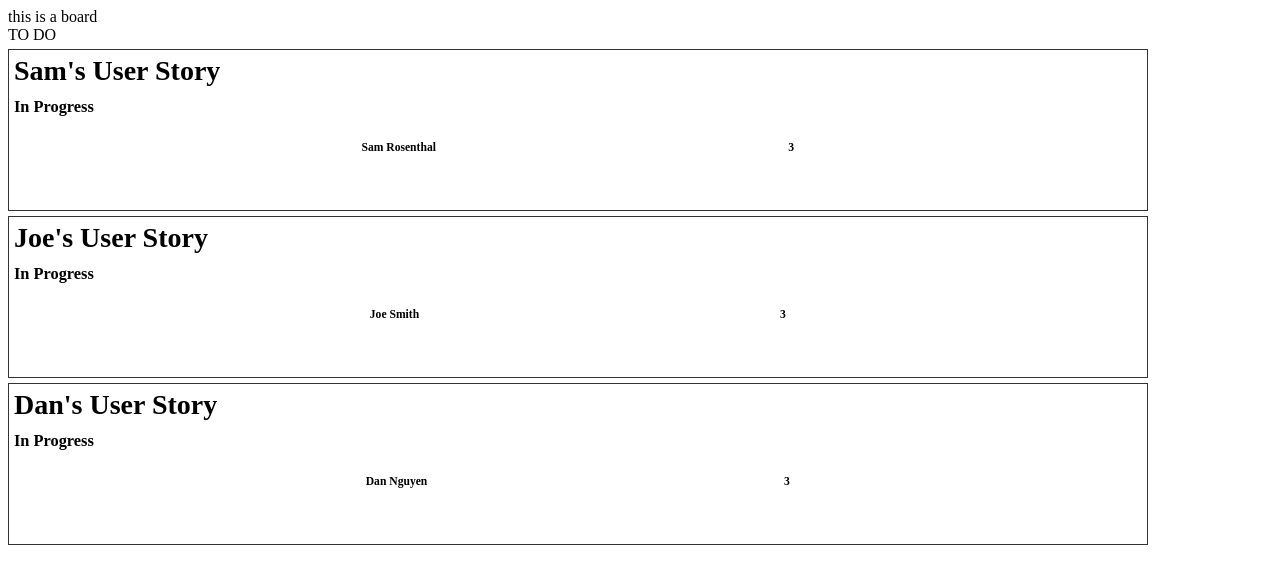
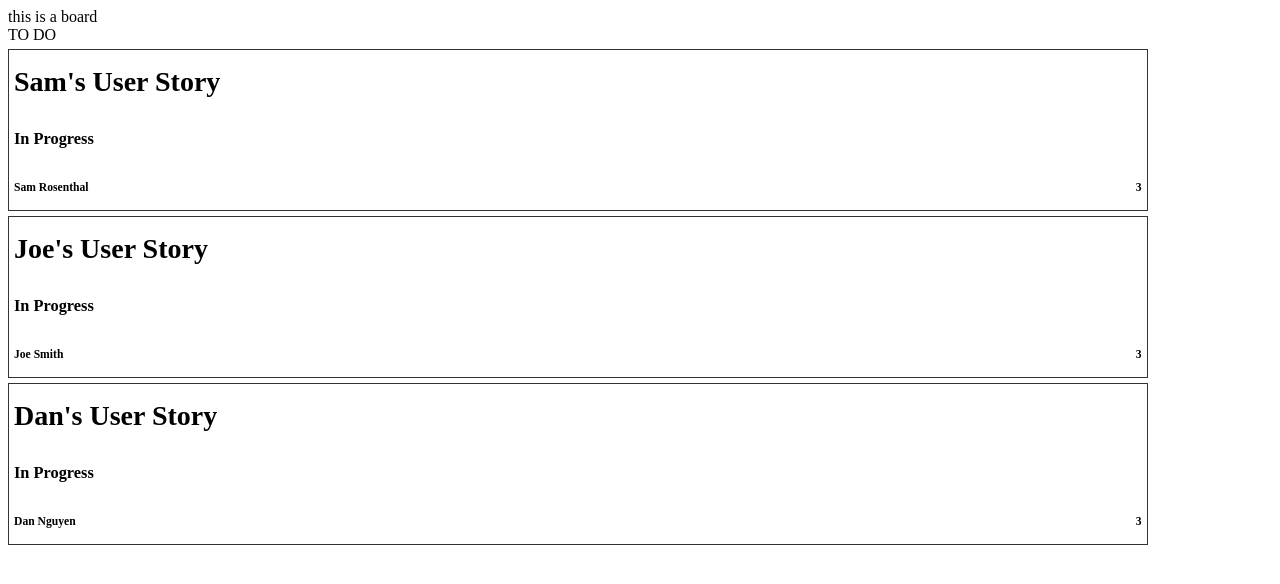
Before and after one commit to SammRosenthal/mini-react-projects, a React (Create React App) app in the folder another-jira-clone/: page / in a window 1280 px wide. Shown: the top 584 px of the page. Built offline with nearby package versions, Linux system fonts and the light colour scheme.

Commit message:
more card styling

```diff
--- a/another-jira-clone/src/components/board/lane/card/card.scss
+++ b/another-jira-clone/src/components/board/lane/card/card.scss
@@ -2,6 +2,7 @@
     border: solid 1px #333;
     display: flex;
     flex-direction: column;
+    justify-content: space-around;
     margin: 5px 0;
     font-size: 14px;
     height: 20vh;
@@ -28,9 +29,10 @@
 
     .cardInfo {
         display: flex;
-        justify-content: space-evenly;
+        justify-content: space-between;
 
         h5 {
+            margin: 5px;
         }
     }
 }
```
